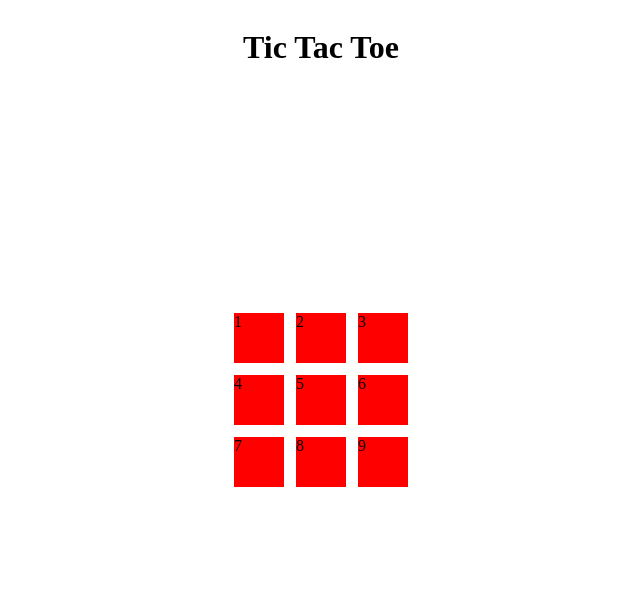
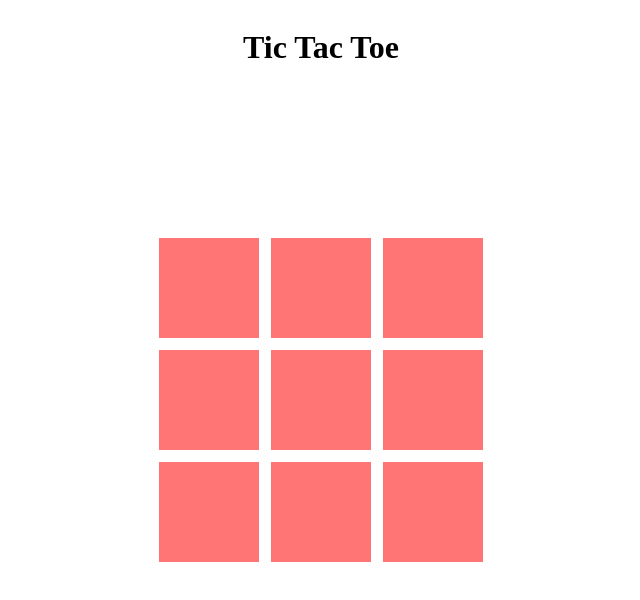
Before and after one commit to danutdotrar/tic-tac-toe-TOP, a plain HTML site: page index.html in a window 1280 px wide. Shown: the whole page, without its empty margins (319-959 px from the left). Drawn offline with Linux system fonts and the light colour scheme.

Commit message:
Add Gameboard Module Function

```diff
--- a/app.js
+++ b/app.js
@@ -1,5 +1,30 @@
-// Tic Tac Toe
+const row = document.querySelector("#row");
 
-// Steps:
-// am nevoie de un gameboard - defineste gameboard - un grid de 3x3
-//
+// Store the gameboard as an array inside the Gameboard object
+// Use a module with IIFE to create a single gameboard
+const Gameboard = (() => {
+    const table = ["", "", "", "", "", "", "", "", ""];
+
+    const createTable = () => {
+        for (let i = 0; i < table.length; i++) {
+            const cell = document.createElement("div");
+            cell.className = "cell";
+            cell.innerHTML = table[i];
+            row.appendChild(cell);
+        }
+    };
+
+    return { createTable };
+})();
+
+// Player Factory Object
+const PlayerFactory = (name, mark) => {
+    return { name, mark };
+};
+
+// Players
+const player1 = PlayerFactory("Player 1", "X");
+const player2 = PlayerFactory("Player 2", "O");
+
+// Create table
+Gameboard.createTable();
--- a/index.html
+++ b/index.html
@@ -12,22 +12,10 @@
 
         <div class="container">
             <div class="table">
-                <div class="row">
-                    <div class="cell">1</div>
-                    <div class="cell">2</div>
-                    <div class="cell">3</div>
-                </div>
-
-                <div class="row">
-                    <div class="cell">4</div>
-                    <div class="cell">5</div>
-                    <div class="cell">6</div>
-                </div>
-
-                <div class="row">
-                    <div class="cell">7</div>
-                    <div class="cell">8</div>
-                    <div class="cell">9</div>
+                <div class="row" id="row">
+                    <!-- <div class="cell"></div>
+                    <div class="cell"></div>
+                    <div class="cell"></div> -->
                 </div>
             </div>
         </div>
--- a/style.css
+++ b/style.css
@@ -23,12 +23,17 @@ body {
 }
 
 .table .row {
-    display: inline-flex;
+    display: grid;
+    grid-template-columns: repeat(3, 100px);
+    grid-template-rows: repeat(3, 100px);
     gap: 12px;
+    justify-content: center;
+    align-items: center;
+    text-align: center;
 }
 
 .row .cell {
-    width: 50px;
-    height: 50px;
-    background-color: red;
+    width: 100px;
+    height: 100px;
+    background-color: rgb(255, 116, 116);
 }
```
